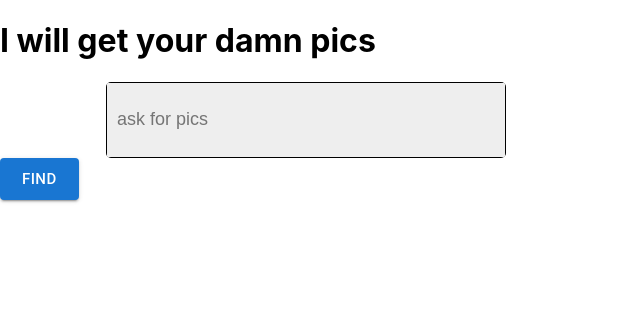
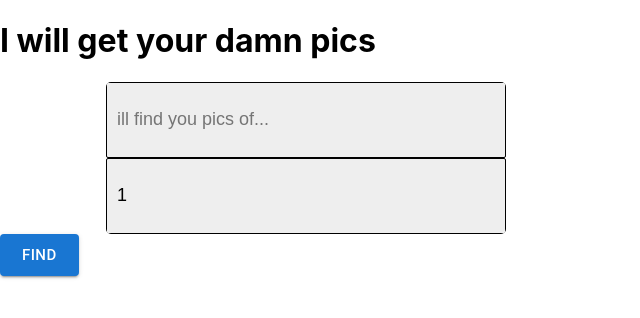
Before and after one commit to Tfauves/Sluper-Chap, a React (Create React App) app: page / in a window 1280 px wide. Shown: the top 318 px of the page, without its empty margins (0-640 px from the left). Built offline with nearby package versions, Linux system fonts and the light colour scheme; no server answers.

Commit message:
form data

```diff
--- a/src/Components/ChapGetsImg.js
+++ b/src/Components/ChapGetsImg.js
@@ -1,11 +1,58 @@
-import React from "react";
+import React, { useEffect, useState } from "react";
+import axios from "axios";
+
 import ChapGetsImgForm from "./ChapGetsImgForm";
 
-const ChapGetsImg = () => {
+const ChapGetsImg = (props) => {
+  const { REACT_APP_API_KEY, REACT_APP_API_IMG } = process.env;
+  const [info, setInfo] = useState([]);
+  const [query, setQuery] = useState({
+    prompt: "",
+    n: 1,
+    size: "1024x1024",
+  });
+
+  const updateForm = (field, value) => {
+    setQuery({
+      ...query,
+      [field]: value,
+    });
+  };
+
+  const onSubmit = async () => {
+    const data = query;
+    console.log(data);
+
+    try {
+      const response = await axios.post(
+        "https://api.openai.com/v1/images/generations",
+        data,
+        {
+          header: {
+            Authorization: `Bearer ${"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"}`,
+          },
+        }
+      );
+      setInfo(response.data);
+      setQuery({ prompt: "", n: "" });
+    } catch (err) {
+      alert(err.response.data.message);
+    }
+  };
+
+  const displayInfo = () => {
+    return <div>{console.log(info)}</div>;
+  };
+
   return (
     <div>
       <h1>I will get your damn pics</h1>
-      <ChapGetsImgForm />
+      <ChapGetsImgForm
+        query={query}
+        updateForm={updateForm}
+        onSubmit={onSubmit}
+      />
+      {displayInfo()}
     </div>
   );
 };
--- a/src/Components/ChapGetsImgForm.js
+++ b/src/Components/ChapGetsImgForm.js
@@ -3,7 +3,9 @@ import InlineInputContainer from "./common/InlineInputContainer";
 import Input from "../Components/common/Input";
 import { Button } from "@mui/material";
 
-const ChapGetsImgForm = (query, submitting, updateForm, onSubmit) => {
+const ChapGetsImgForm = (props) => {
+  const { query, submitting, updateForm, onSubmit } = props;
+
   const handleChange = (e) => {
     updateForm(e.target.id, e.target.value);
   };
@@ -23,11 +25,19 @@ const ChapGetsImgForm = (query, submitting, updateForm, onSubmit) => {
       >
         <InlineInputContainer>
           <Input
-            id="img"
-            placeholder="ask for pics"
+            id="prompt"
+            placeholder="ill find you pics of..."
             type="e"
             onChange={handleChange}
-            value={query.username}
+            value={query.prompt}
+            required
+          />
+          <Input
+            id="n"
+            placeholder="how many"
+            type="e"
+            onChange={handleChange}
+            value={query.n}
             required
           />
         </InlineInputContainer>
```
Also changed, not shown: src/Components/ChapCalls.js (added, +40 -0 lines), 1 other file (tests, documents, lock files or other folders).
